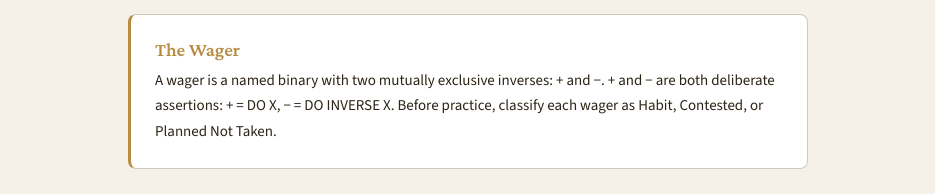
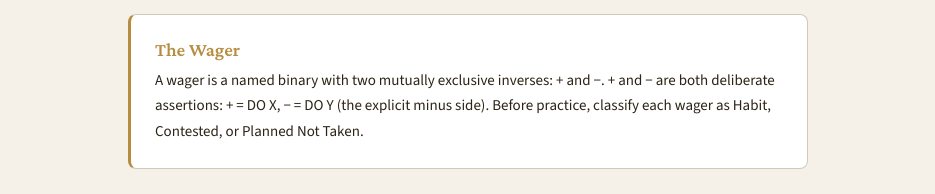
Before and after one commit to AcidicSwords/ATDU, a React (Vite) app: page / in a window 1280 px wide. Shown: the part 385-579 px from the top of the page, without its empty margins (172-1107 px from the left). Built offline with nearby package versions, Linux system fonts and the light colour scheme.

Commit message:
Use explicit minus-side action text for wager outcomes

```diff
--- a/src/App.jsx
+++ b/src/App.jsx
@@ -142,18 +142,18 @@ function fmtOutcome(o) {
 }
 
 function outcomeDescription(w, outcome) {
-  return normalizeOutcome(outcome) === OUT.MINUS ? `DO INVERSE ${w.plus}` : `DO ${w.plus}`;
+  return normalizeOutcome(outcome) === OUT.MINUS ? `DO ${w.minus}` : `DO ${w.plus}`;
 }
 
 function getWagerTooltip(w) {
   // Keep it strictly structural + reduce "inaction" misread.
-  // Both are do-assertions: DO X / DO INVERSE X.
+  // Both are do-assertions: DO X / DO Y (explicit minus side).
   const plus = (w.plus || "").trim();
   const minus = (w.minus || "").trim();
   return [
     `WAGER: ${w.name} (${w.code})`,
     `+ : DO ${plus}`,
-    `- : DO INVERSE ${plus}${minus ? ` (label: ${minus})` : ""}`,
+    `- : DO ${minus || "(unset)"}`,
     `Mode: U = you choose · C = coin assigns`,
     `C inversion: inverse of last entry OR inverse of last constrained entry`,
   ].join("\n");
@@ -181,7 +181,7 @@ function EstablishTab() {
             color: COLOR.gold,
             text:
               "A wager is a named binary with two mutually exclusive inverses: + and −. " +
-              "+ and − are both deliberate assertions: + = DO X, − = DO INVERSE X. " +
+              "+ and − are both deliberate assertions: + = DO X, − = DO Y (the explicit minus side). " +
               "Before practice, classify each wager as Habit, Contested, or Planned Not Taken.",
           },
           {
@@ -513,7 +513,7 @@ function PracticeTab() {
         <h2 style={S.h2}>Define Wagers</h2>
         <p style={S.muted}>
           Each wager needs a code (1-2 letters), a name, a + label, a − label, and a classification.
-          + and − are mutually exclusive inverses: + = DO X, − = DO INVERSE X.
+          + and − are mutually exclusive sides: + = DO X, − = DO Y (the explicit minus side).
         </p>
 
         <div style={{ display: "grid", gap: 16, marginTop: 20 }}>
@@ -547,12 +547,12 @@ function PracticeTab() {
                   />
                 </div>
                 <div style={{ flex: 1, minWidth: 0 }}>
-                  <label style={{ ...S.label, color: COLOR.red }}>− Side (DO INVERSE X)</label>
+                  <label style={{ ...S.label, color: COLOR.red }}>− Side (DO Y)</label>
                   <input
                     style={{ ...S.input, borderColor: `${COLOR.red}40` }}
                     value={d.minus}
                     onChange={(e) => updateDraft(i, "minus", e.target.value)}
-                    placeholder="Do inverse X (or an explicit inverse action)"
+                    placeholder="Do Y (your explicit minus-side action)"
                   />
                 </div>
               </div>
@@ -681,7 +681,7 @@ function PracticeTab() {
                                   color: active ? "#fff" : c,
                                   border: `1.5px solid ${c}`,
                                 }}
-                                title={val === OUT.PLUS ? `+ : DO ${w.plus}` : `− : DO INVERSE ${w.plus}`}
+                                title={val === OUT.PLUS ? `+ : DO ${w.plus}` : `− : DO ${w.minus}`}
                               >
                                 {val === OUT.MINUS ? DISP_MINUS : "+"}
                               </button>
@@ -841,7 +841,7 @@ function PracticeTab() {
               />
             </div>
             <div style={{ flex: 1, minWidth: 0 }}>
-              <label style={{ ...S.label, color: COLOR.red }}>− Side (DO INVERSE X)</label>
+              <label style={{ ...S.label, color: COLOR.red }}>− Side (DO Y)</label>
               <input
                 style={{ ...S.input, borderColor: `${COLOR.red}40` }}
                 value={newWager.minus}
```
